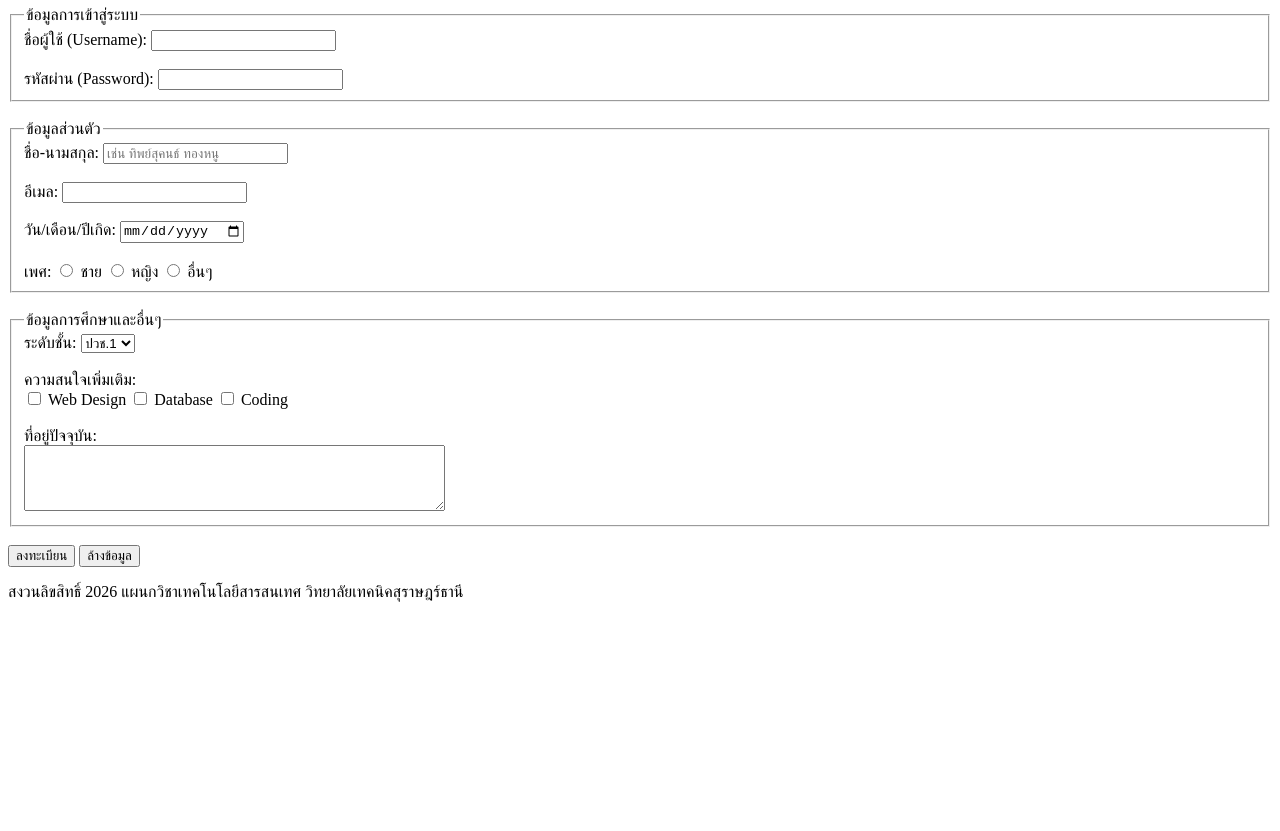
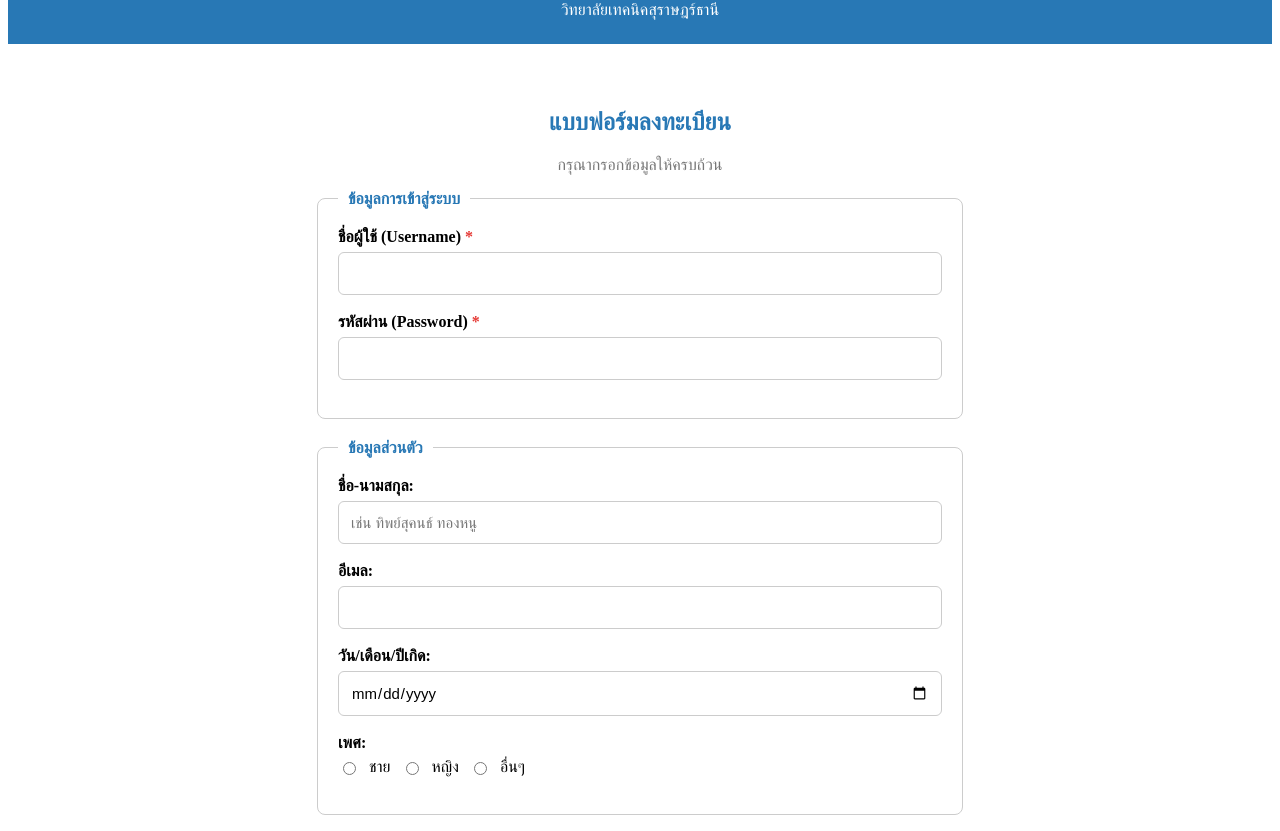
Before and after one commit to shop3699f-dot/Task_html, a plain HTML site: page register.html in a window 1280 px wide. Shown: the part 70-901 px from the top of the page. Before the commit the page ends 800 px from the top, so only its background shows below. Drawn offline with Linux system fonts and the light colour scheme.

Commit message:
Update register form

```diff
--- a/register.html
+++ b/register.html
@@ -1,67 +1,95 @@
+
 <!DOCTYPE html>
-<html lang="en">
+<html lang="th">
 <head>
     <meta charset="UTF-8">
     <meta name="viewport" content="width=device-width, initial-scale=1.0">
     <title>ระบบลงทะเบียนนักศึกษาใหม่</title>
+    <link rel="stylesheet" href="style.css">
 </head>
+
 <body>
-    <header>ระบบลงทะเบียนนักศึกษาใหม่</header>
-    <p>วิทลัยเทคนิคสุราษฎร์ธานี</p>
-    <Main>
+    <header id="main-header">
+        <h1>ระบบลงทะเบียนนักศึกษาใหม่</h1>
+        <p>วิทยาลัยเทคนิคสุราษฎร์ธานี</p>
+    </header>
+
+    <main>
+        <!-- กล่องหลักของแบบฟอร์ม -->
+        <div class="form-container">
+
+            <h2>แบบฟอร์มลงทะเบียน</h2>
+            <p class="description">กรุณากรอกข้อมูลให้ครบถ้วน</p>
+
             <form>
+
                 <fieldset>
                     <legend>ข้อมูลการเข้าสู่ระบบ</legend>
 
-                <label for="username">ชื่อผู้ใช้ (Username):</label>
-                <input type="text" id="username" name="username" required>
+                    <div class="form-group">
+                        <label for="username">
+                            ชื่อผู้ใช้ (Username) <span>*</span>
+                        </label>
+                        <input type="text" id="username"
+                        name="username" required>
+                    </div>
 
-                <br><br>
-
-                <label for="password">รหัสผ่าน (Password):</label>
-                <input type="password" id="password" name="password" required>
-
+                    <div class="form-group">
+                        <label for="password">
+                            รหัสผ่าน (Password) <span>*</span>
+                        </label>
+                        <input type="password" id="password"
+                        name="password" required>
+                    </div>
                 </fieldset>
 
-            <br>
 
                 <fieldset>
                     <legend>ข้อมูลส่วนตัว</legend>
 
+                    <div class="form-group">
                         <label for="fullname">ชื่อ-นามสกุล:</label>
-                <input type="text" id="fullname" name="fullname"
+                        <input type="text" id="fullname"
+                        name="fullname"
                         placeholder="เช่น ทิพย์สุคนธ์ ทองหนู">
+                    </div>
 
-                <br><br>
+                    <div class="form-group">
+                        <label for="email">อีเมล:</label>
+                        <input type="email" id="email"
+                        name="email">
+                    </div>
 
-                <label for="email">อีเมล:</label>
-                <input type="email" id="email" name="email">
+                    <div class="form-group">
+                        <label for="birthday">วัน/เดือน/ปีเกิด:</label>
+                        <input type="date" id="birthday"
+                        name="birthday">
+                    </div>
 
-                <br><br>
-
-                <label for="birthday">วัน/เดือน/ปีเกิด:</label>
-                <input type="date" id="birthday" name="birthday">
-
-                <br><br>
-
+                    <div class="form-group">
                         <label>เพศ:</label>
 
-                <input type="radio" id="male" name="gender" value="ชาย">
+                        <div class="inline-group">
+                            <input type="radio" id="male"
+                            name="gender" value="ชาย">
                             <label for="male">ชาย</label>
 
-                <input type="radio" id="female" name="gender" value="หญิง">
+                            <input type="radio" id="female"
+                            name="gender" value="หญิง">
                             <label for="female">หญิง</label>
 
-                <input type="radio" id="other" name="gender" value="อื่นๆ">
+                            <input type="radio" id="other"
+                            name="gender" value="อื่นๆ">
                             <label for="other">อื่นๆ</label>
-
+                        </div>
+                    </div>
                 </fieldset>
 
-            <br>
-
+                <!-- ข้อมูลการศึกษาและอื่นๆ -->
                 <fieldset>
                     <legend>ข้อมูลการศึกษาและอื่นๆ</legend>
 
+                    <div class="form-group">
                         <label for="education">ระดับชั้น:</label>
                         <select id="education" name="education">
                             <option value="ปวช.1">ปวช.1</option>
@@ -71,40 +99,54 @@
                             <option value="ปวส.2">ปวส.2</option>
                             <option value="ปริญญาตรี">ป.ตรี</option>
                         </select>
+                    </div>
 
-                <br><br>
+                    <div class="form-group">
+                        <label>ความสนใจเพิ่มเติม:</label>
 
-                <label>ความสนใจเพิ่มเติม:</label>
-                <br>
-
-                <input type="checkbox" id="web" name="interest" value="Web Design">
+                        <div class="inline-group">
+                            <input type="checkbox" id="web"
+                            name="interest" value="Web Design">
                             <label for="web">Web Design</label>
 
-                <input type="checkbox" id="database" name="interest" value="Database">
+                            <input type="checkbox" id="database"
+                            name="interest" value="Database">
                             <label for="database">Database</label>
 
-                <input type="checkbox" id="coding" name="interest" value="Coding">
+                            <input type="checkbox" id="coding"
+                            name="interest" value="Coding">
                             <label for="coding">Coding</label>
+                        </div>
+                    </div>
 
-                <br><br>
-
+                    <div class="form-group">
                         <label for="address">ที่อยู่ปัจจุบัน:</label>
-                <br>
-                <textarea id="address" name="address" rows="4" cols="50"></textarea>
-
+                        <textarea id="address" name="address"
+                        rows="4" placeholder="กรอกที่อยู่ปัจจุบัน"></textarea>
+                    </div>
                 </fieldset>
 
-            <br>
 
-            <button type="submit">ลงทะเบียน</button>
-            <button type="reset">ล้างข้อมูล</button>
+                <div class="button-group">
+                    <button type="submit" class="btn-submit">
+                        ลงทะเบียน
+                    </button>
+
+                    <button type="reset" class="btn-reset">
+                        ล้างข้อมูล
+                    </button>
+                </div>
 
             </form>
+        </div>
+    </main>
 
-    </Main>
-     <footer>
-        <p>สงวนลิขสิทธิ์ 2026 แผนกวิชาเทคโนโลยีสารสนเทศ
-        วิทยาลัยเทคนิคสุราษฎร์ธานี</p>
+    <footer id="main-footer">
+        <p>
+            สงวนลิขสิทธิ์ 2026 แผนกวิชาเทคโนโลยีสารสนเทศ
+            วิทยาลัยเทคนิคสุราษฎร์ธานี
+        </p>
     </footer>
+
 </body>
 </html>
--- /dev/null
+++ b/style.css
@@ -0,0 +1,171 @@
+ิbody {
+    font-family: 'Sarabun', sans-serif;
+    background-color: #f0f4f8;
+    color: #333333;
+    font-size: 16px;
+    line-height: 1.6;
+    margin: 0;
+    padding: 0;
+}
+
+#main-header {
+    background-color: #2878b5;
+    color: #ffffff;
+    text-align: center;
+    padding: 25px;
+}
+
+#main-header h1 {
+    margin: 0;
+    font-size: 28px;
+}
+
+#main-header p {
+    margin: 5px 0 0;
+}
+
+.form-container {
+    width: 80%;
+    max-width: 700px;
+    background-color: #ffffff;
+    margin: 20px auto;
+    padding: 25px;
+    border-radius: 12px;
+    box-sizing: border-box;
+}
+
+/* หัวข้อแบบฟอร์ม */
+.form-container h2 {
+    text-align: center;
+    color: #2878b5;
+}
+
+.description {
+    text-align: center;
+    color: #777777;
+}
+
+/* 4. จัดกลุ่มช่องกรอกข้อมูล */
+fieldset {
+    border: 1px solid #cccccc;
+    border-radius: 8px;
+    padding: 20px;
+    margin-bottom: 20px;
+}
+
+legend {
+    color: #2878b5;
+    font-weight: bold;
+    padding: 0 10px;
+}
+
+.form-group {
+    margin-bottom: 18px;
+}
+
+.form-group label {
+    display: block;
+    margin-bottom: 6px;
+    font-weight: bold;
+}
+
+/* เน้นเครื่องหมายดอกจัน */
+span {
+    color: #e53935;
+    font-weight: bold;
+}
+
+input[type="text"],
+input[type="password"],
+input[type="email"],
+input[type="date"],
+select,
+textarea {
+    width: 100%;
+    padding: 12px;
+    border: 1px solid #cccccc;
+    border-radius: 6px;
+    font-family: 'Sarabun', sans-serif;
+    font-size: 15px;
+    box-sizing: border-box;
+}
+
+textarea {
+    resize: vertical;
+}
+
+.inline-group {
+    display: flex;
+    align-items: center;
+    gap: 10px;
+    flex-wrap: wrap;
+}
+
+.inline-group input {
+    width: auto;
+}
+
+.inline-group label {
+    display: inline;
+    margin: 0;
+    font-weight: normal;
+}
+
+.button-group {
+    display: flex;
+    gap: 12px;
+    margin-top: 20px;
+}
+
+.btn-submit,
+.btn-reset {
+    flex: 1;
+    padding: 12px;
+    border: none;
+    border-radius: 6px;
+    font-size: 16px;
+    font-family: 'Sarabun', sans-serif;
+    cursor: pointer;
+}
+
+.btn-submit {
+    background-color: #2878b5;
+    color: #ffffff;
+}
+
+.btn-reset {
+    background-color: #e0e0e0;
+    color: #333333;
+}
+
+/* เอฟเฟกต์เมื่อเลื่อนเมาส์ */
+.btn-submit:hover {
+    background-color: #185b8d;
+}
+
+.btn-reset:hover {
+    background-color: #bdbdbd;
+}
+
+#main-footer {
+    background-color: #2878b5;
+    color: #ffffff;
+    text-align: center;
+    padding: 15px;
+    margin-top: 30px;
+}
+
+@media (max-width: 600px) {
+    .form-container {
+        width: 95%;
+        padding: 15px;
+    }
+
+    #main-header h1 {
+        font-size: 22px;
+    }
+
+    fieldset {
+        padding: 12px;
+    }
+}
```
Lines whose indentation alone changed are shown as unchanged.
